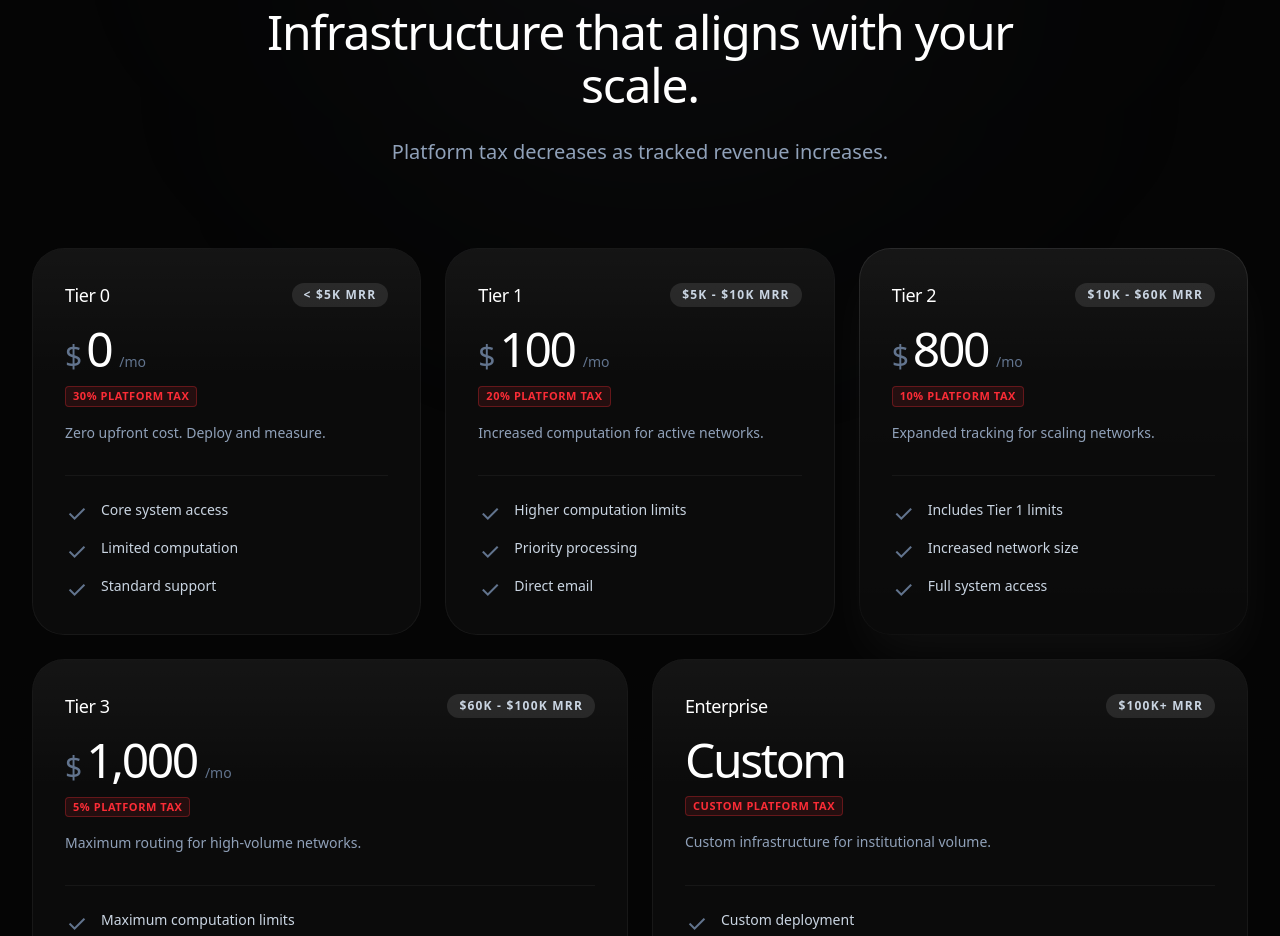
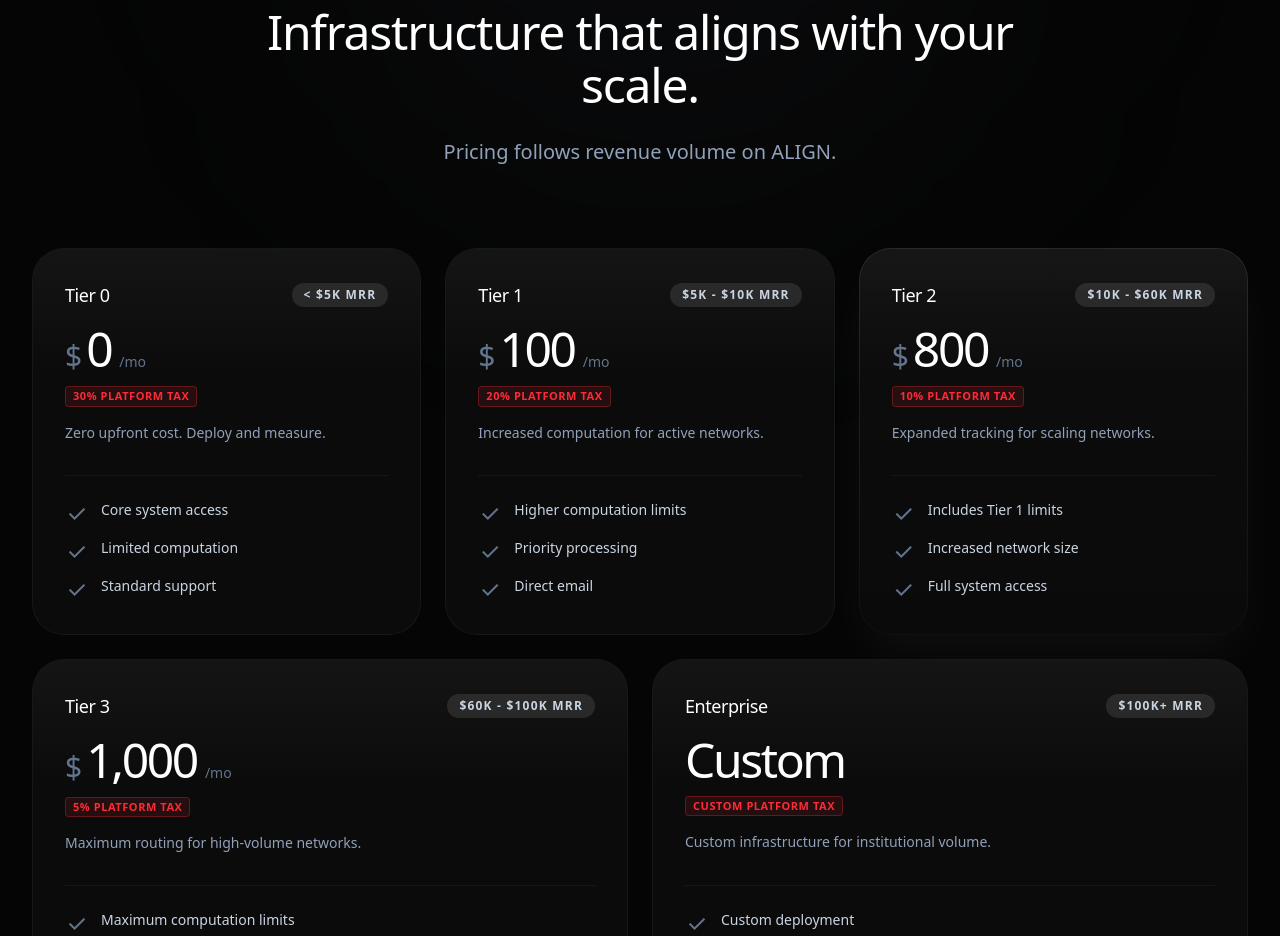
Before and after one commit to shirouem/ALIGN, a Next.js app: page / in a window 1280 px wide. Shown: the part 4560-5496 px from the top of the page. Built offline with nearby package versions, Linux system fonts and the light colour scheme.

Commit message:
pricing subtext

```diff
--- a/src/components/sections/Pricing.tsx
+++ b/src/components/sections/Pricing.tsx
@@ -73,8 +73,7 @@
                         Infrastructure that aligns with your scale.
                     </h2>
                     <p className="text-xl text-slate-400 font-light leading-relaxed">
-                        Platform tax decreases as tracked revenue increases.
-                    </p>
+                        Pricing follows revenue volume on ALIGN.                    </p>
                 </motion.div>
 
                 <div className="flex flex-col gap-6">
```
